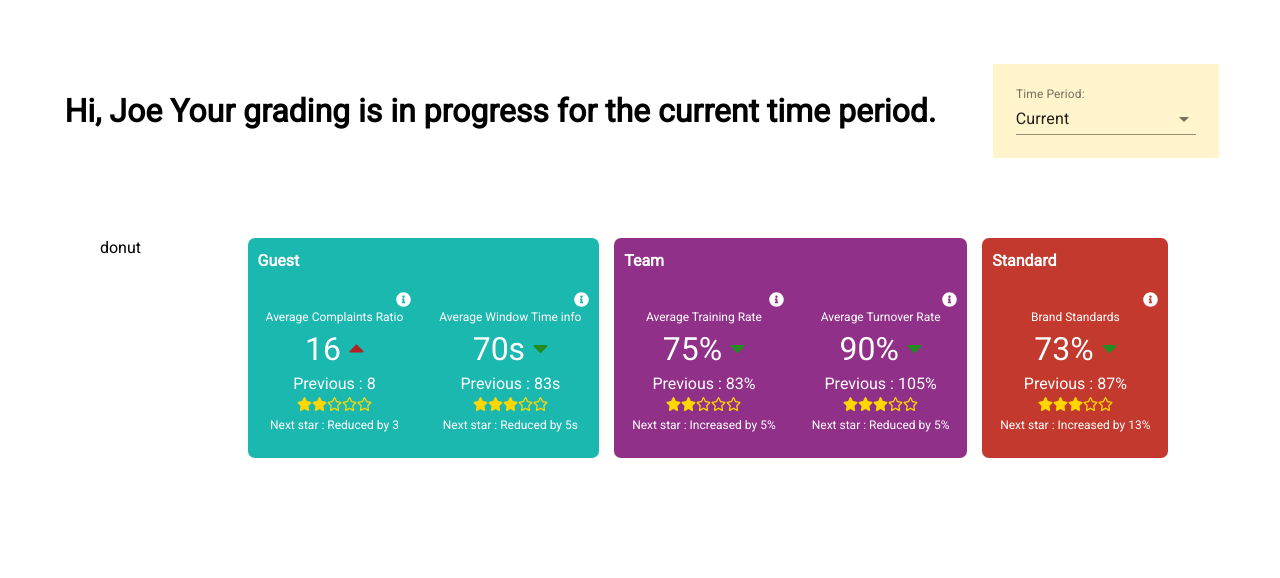
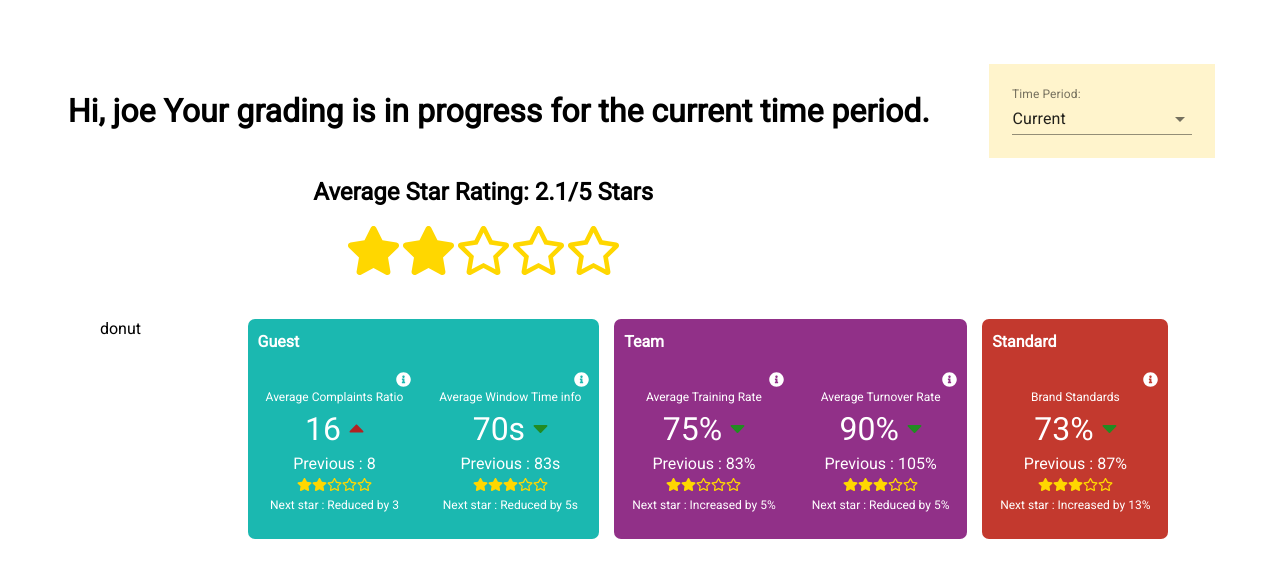
Before and after one commit to subhaneha/React-CreateCards, a React (Create React App) app: page / in a window 1280 px wide. Shown: the top 578 px of the page. Built offline with nearby package versions, Linux system fonts and the light colour scheme.

Commit message:
Fixed Timeperiod tile function

```diff
--- a/public/data.json
+++ b/public/data.json
@@ -1,4 +1,5 @@
-[
+{
+  "card": [
     {
       "header": "Guest",
       "otherDetailsData": [
@@ -11,7 +12,10 @@
             "optionC": "D: 0.0 to 0.0",
             "optionD": "F: 0.0 to 0.0"
           },
-        "number": { "numberValue": "16", "triangle": "/assets/caret-up-solid.svg" },
+          "number": {
+            "numberValue": "16",
+            "triangle": "/assets/caret-up-solid.svg"
+          },
           "subTitle": "8",
           "star": [
             "/assets/star-solid.svg",
@@ -31,7 +35,10 @@
             "optionC": "D: 0.0 to 0.0",
             "optionD": "F: 0.0 to 0.0"
           },
-        "number": { "numberValue": "70s", "triangle": "/assets/caret-down-solid.svg" },
+          "number": {
+            "numberValue": "70s",
+            "triangle": "/assets/caret-down-solid.svg"
+          },
           "subTitle": "83s",
           "star": [
             "/assets/star-solid.svg",
@@ -56,7 +63,10 @@
             "optionC": "D: 0.0 to 0.0",
             "optionD": "F: 0.0 to 0.0"
           },
-        "number": { "numberValue": "75%", "triangle": "/assets/caret-down-solid.svg" },
+          "number": {
+            "numberValue": "75%",
+            "triangle": "/assets/caret-down-solid.svg"
+          },
           "subTitle": "83%",
           "star": [
             "/assets/star-solid.svg",
@@ -76,7 +86,10 @@
             "optionC": "D: 0.0 to 0.0",
             "optionD": "F: 0.0 to 0.0"
           },
-        "number": { "numberValue": "90%", "triangle": "/assets/caret-down-solid.svg" },
+          "number": {
+            "numberValue": "90%",
+            "triangle": "/assets/caret-down-solid.svg"
+          },
           "subTitle": "105%",
           "star": [
             "/assets/star-solid.svg",
@@ -101,7 +114,10 @@
             "optionC": "D: 0.0 to 0.0",
             "optionD": "F: 0.0 to 0.0"
           },
-        "number": { "numberValue": "73%", "triangle": "/assets/caret-down-solid.svg" },
+          "number": {
+            "numberValue": "73%",
+            "triangle": "/assets/caret-down-solid.svg"
+          },
           "subTitle": "87%",
           "star": [
             "/assets/star-solid.svg",
@@ -114,4 +130,12 @@
         }
       ]
     }
-]
+  ],
+  "dropDown": [
+    { "value": "current", "name": "Current" },
+    { "value": "Jul2020toDec2020", "name": "Jul 2020 to Dec 2020" },
+    { "value": "Jan2020toJun2020", "name": "Jan 2020 to June 2020" },
+    { "value": "Jul2019toDec2019", "name": "Jul 2019 to Dec 2019" }
+  ],
+  "user": { "name": "joe" }
+}
--- a/src/component/Card/index.css
+++ b/src/component/Card/index.css
@@ -5,7 +5,8 @@
   justify-content: center;
   border-radius: 7px;
   height: 220px;
-  transition: all 400ms;
+  transition-timing-function: ease-in;
+  transition: all 300ms;
 }
 .Guest {
   background-color: #1bb8b0;
--- a/src/container/ResturantDetails/index.css
+++ b/src/container/ResturantDetails/index.css
@@ -27,10 +27,10 @@
   justify-content: space-evenly;
 }
 .donut {
-  margin-top: 10vh;
+  margin-top: 5vh;
 }
 .cardsArea {
-  margin-top: 10vh;
+  margin-top: 5vh;
   width: 75%;
   display: flex;
   align-items: center;
--- a/src/container/ResturantDetails/index.jsx
+++ b/src/container/ResturantDetails/index.jsx
@@ -14,16 +14,31 @@ const useStyles = makeStyles((theme) => ({
   selectEmpty: {
     marginTop: theme.spacing(6),
   },
+  img: {
+    width: '55px',
+  },
+  mainPagesubHeading: {
+    display: 'flex',
+    flexDirection: 'column',
+    alignItems: 'center',
+    width: '75%',
+  },
 }));
 const ResturantDetails = () => {
   const classes = useStyles();
   const [timePeriod, setTimePeriod] = useState('current');
   const [cardDetails, setCardDetails] = useState([]);
+  const [dropDown, setDropDown] = useState([]);
+  const [user, setUser] = useState({});
   useEffect(() => {
     const getData = async () => {
       try {
-        const { data } = await axios.get('data.json');
-        setCardDetails(data);
+        const {
+          data: { card, dropDown, user },
+        } = await axios.get('data.json');
+        setCardDetails(card);
+        setDropDown(dropDown);
+        setUser(user);
       } catch (error) {
         console.error(error);
       }
@@ -34,7 +49,8 @@ const ResturantDetails = () => {
     <div className='mainPage'>
       <div className='mainPageFirstDiv'>
         <h1>
-          Hi, Joe Your grading is in progress for the current time period.
+          Hi, {user.name} Your grading is in progress for the current time
+          period.
         </h1>
         <div className='timePeriodDropDown'>
           <FormControl className={classes.formControl}>
@@ -49,18 +65,27 @@ const ResturantDetails = () => {
               displayEmpty
               className={classes.selectEmpty}
             >
-              <MenuItem value='current'>Current</MenuItem>
-              <MenuItem value={'Jul2020toDec2020'}>
-                Jul 2020 to Dec 2020
-              </MenuItem>
-              <MenuItem value={'Jan2020toJun2020'}>
-                Jan 2020 to June 2020
-              </MenuItem>
-              <MenuItem value={'Jul2019toDec2019'}>
-                Jul 2019 to Dec 2019
-              </MenuItem>
+              {dropDown.map(({ value, name }, index) => (
+                <MenuItem key={index} value={value}>
+                  {name}
+                </MenuItem>
+              ))}
             </Select>
           </FormControl>
+        </div>
+      </div>
+      <div className={classes.mainPagesubHeading}>
+        <h2>Average Star Rating: 2.1/5 Stars </h2>
+        <div>
+          {[
+            '/assets/star-solid.svg',
+            '/assets/star-solid.svg',
+            '/assets/star-regular.svg',
+            '/assets/star-regular.svg',
+            '/assets/star-regular.svg',
+          ].map((data) => (
+            <img className={classes.img} src={data} alt='' />
+          ))}
         </div>
       </div>
       <div className='mainDiv'>
```
Lines whose indentation alone changed are shown as unchanged.
